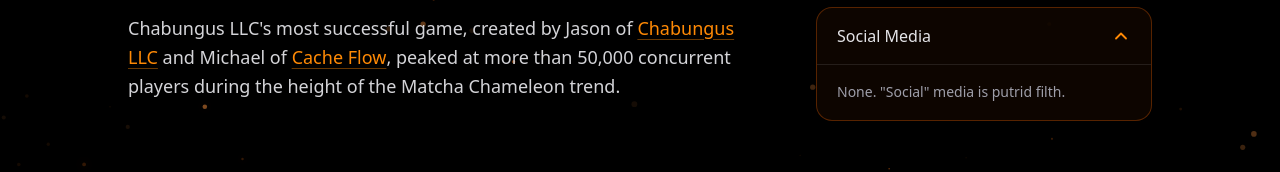
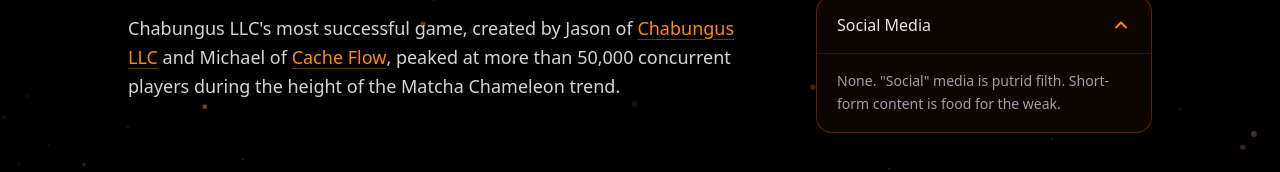
Before and after one commit to Js0n44/chabungus-new-website, a Next.js app in the folder chabungus-main/: page /founder in a window 1280 px wide. Both pictures are taken after a click on the heading "Social Media". Shown: the part 573-745 px from the top of the page. Built offline with nearby package versions, Linux system fonts and the light colour scheme; no server answers.

Commit message:
Expand social media message

```diff
--- a/chabungus-main/app/founder/page.tsx
+++ b/chabungus-main/app/founder/page.tsx
@@ -142,7 +142,7 @@ export default async function FounderPage() {
               </summary>
               <div className="border-t border-white/10 px-5 py-4">
                 <p className="text-sm leading-relaxed text-zinc-400">
-                  None. &quot;Social&quot; media is putrid filth.
+                  None. &quot;Social&quot; media is putrid filth. Short-form content is food for the weak.
                 </p>
               </div>
             </details>
```
